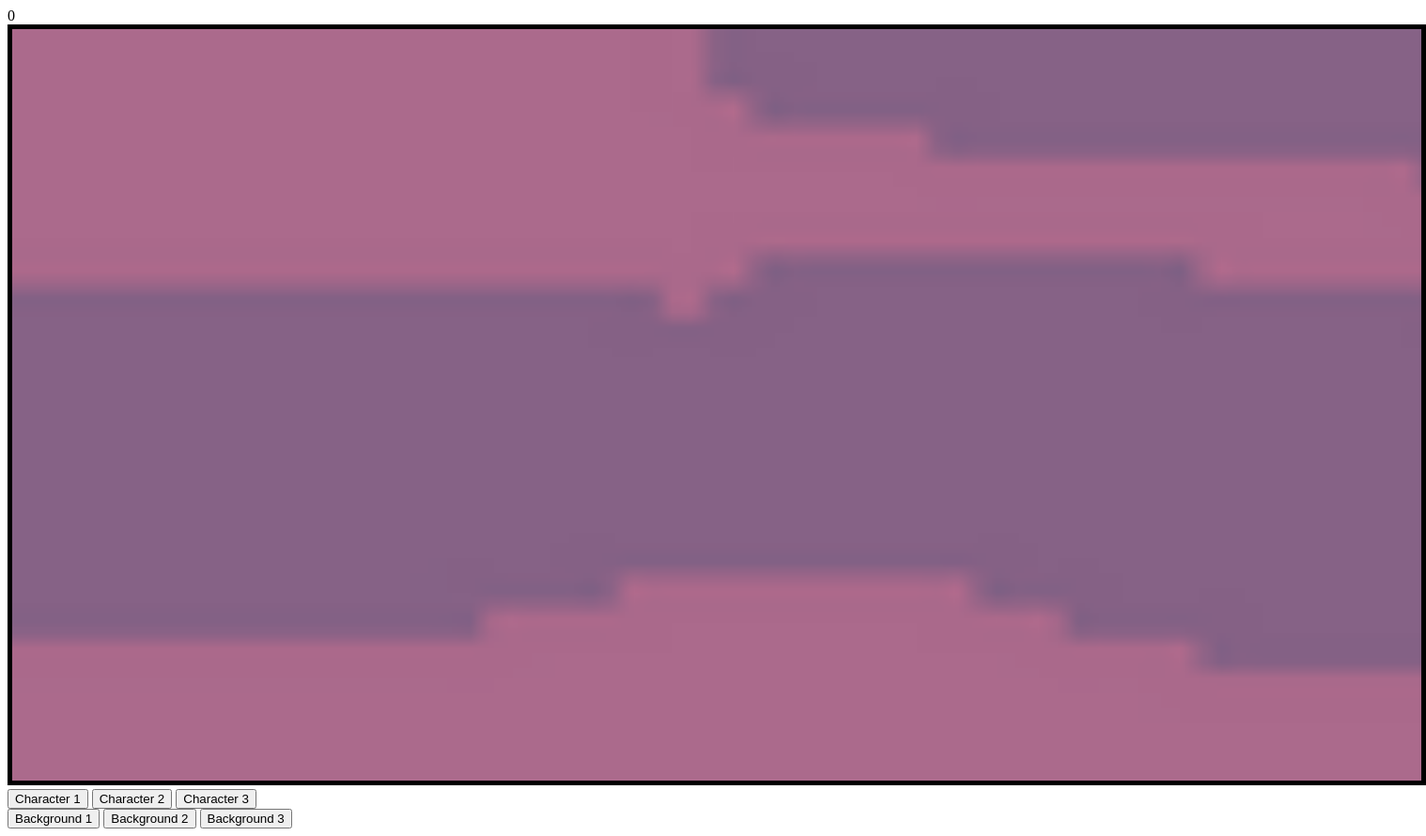
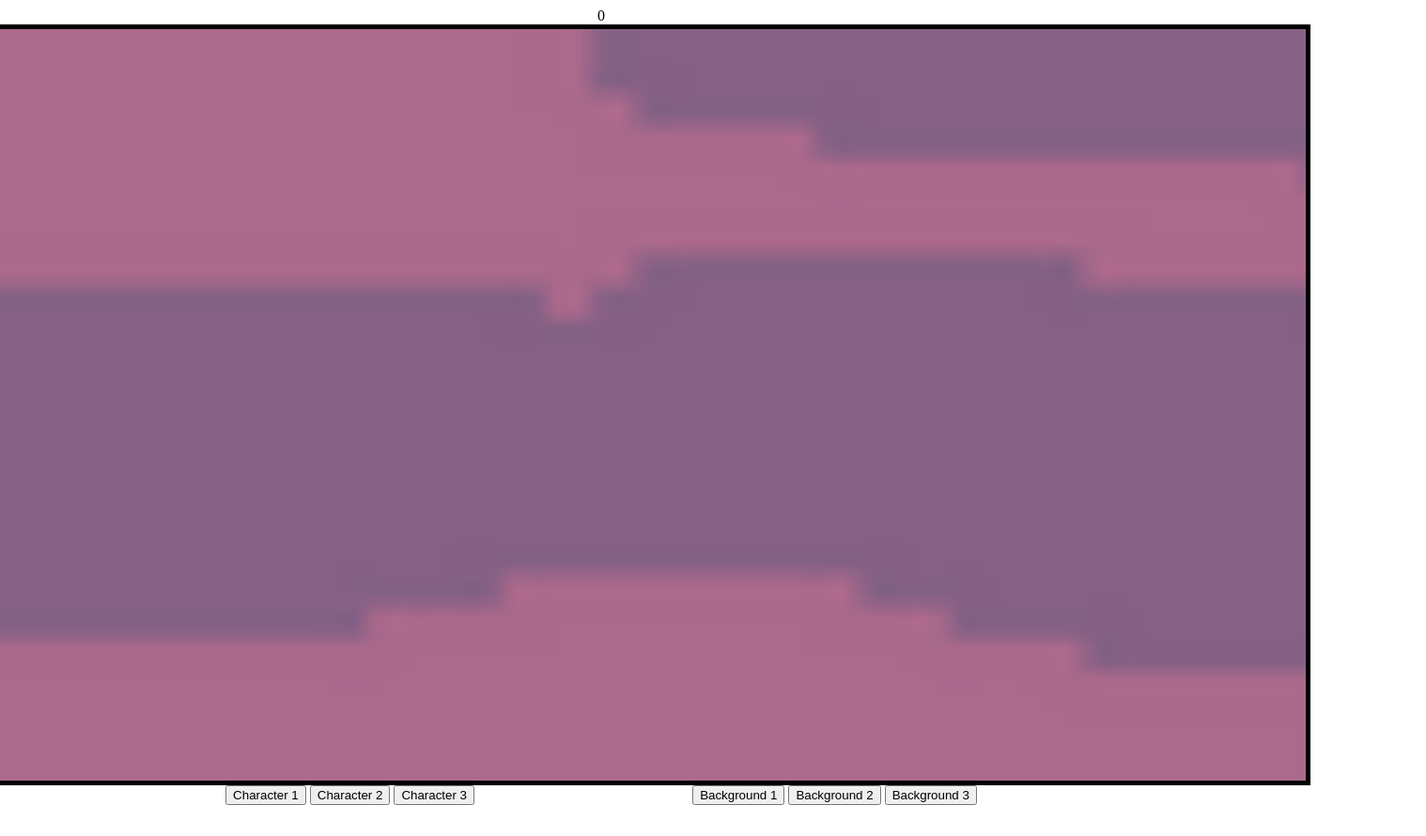
Before and after one commit to AdeshPawaroo/Coin-Rush, a website built with webpack: page index.html in a window 1280 px wide. Shown: the whole page at 94% size, 1518 px wide, since content can reach past the window. After the commit the page ends 865 px from the top, so only its background shows below. Built offline with nearby package versions, Linux system fonts and the light colour scheme.

Commit message:
add basic styling to page

```diff
--- a/index.html
+++ b/index.html
@@ -12,7 +12,9 @@
 
 <body>
     <div class="score">0</div>
-    <canvas id="game-canvas"></canvas>
+    <div class="game-canvas-container">
+        <canvas id="game-canvas"></canvas>
+    </div>
     <div class="buttons-container">
         <div class="character-buttons">
             <button id="char-btn-1">Character 1</button>
--- a/src/index.scss
+++ b/src/index.scss
@@ -1,5 +1,20 @@
+.game-canvas-container {
+    display: flex;
+    justify-content: center;
+}
+
 #game-canvas {
     height: 800px;
     width: 1500px;
     border: 5px solid black;
 }
+
+.score {
+    display: flex;
+    justify-content: center;
+}
+
+.buttons-container {
+    display: flex;
+    justify-content: space-evenly;
+}
```
Also changed, not shown: dist/main.css.
